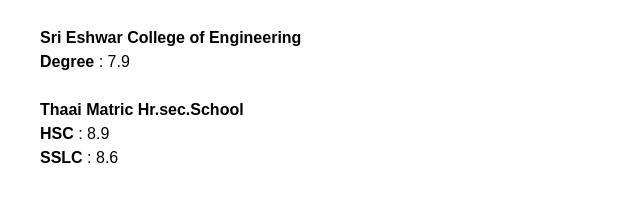
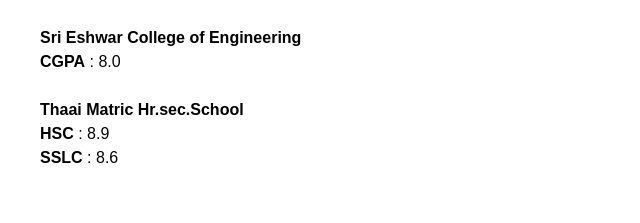
Before and after one commit to VivekaECE/Portfolio_viveka, a plain HTML site: page index.html in a window 1280 px wide. Shown: the part 504-727 px from the top of the page, 0-640 px from the left. Drawn offline with Linux system fonts and the light colour scheme.

Commit message:
Update index.html

```diff
--- a/index.html
+++ b/index.html
@@ -29,7 +29,7 @@
 
    <p><span><b>About me</b></span><br><br>Hello! Myself VIVEKA S. I'm a fresher passionate about web development. I have a strong foundation in HTML, CSS, and JavaScript. I am eager to learn and grow in the industry.<br><br><span><b>Education</b></span><br><br>
     <b>Sri Eshwar College of Engineering</b><br>
-    <b>Degree</b> : 7.9 <br><br>
+    <b>CGPA</b> : 8.0 <br><br>
     <b>Thaai Matric Hr.sec.School</b><br>
     <b>HSC</b> : 8.9<br>
    <b>SSLC</b> : 8.6</p>
```
